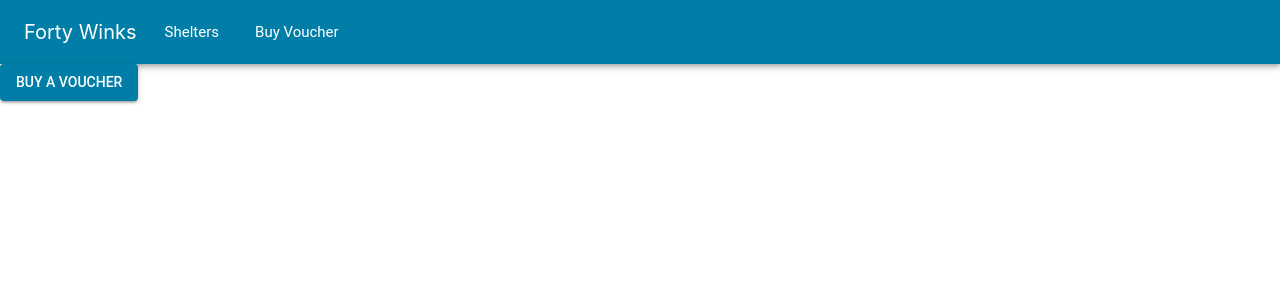
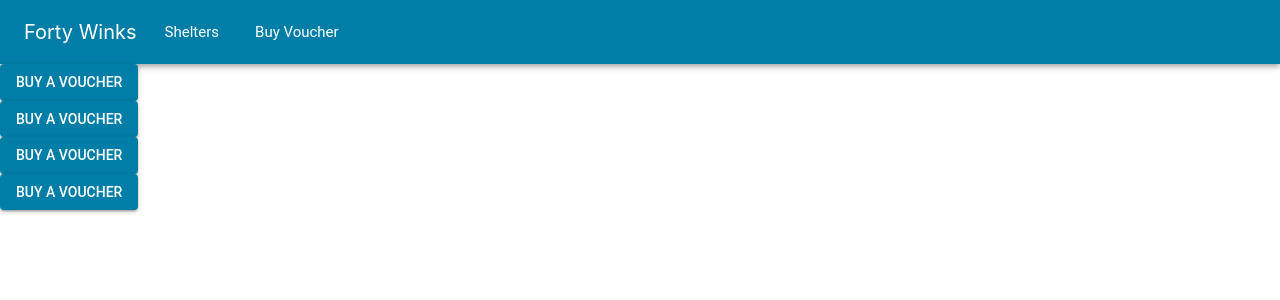
Before and after one commit to simon-norman/ui-forty-winks, a React (Create React App) app: page /vouchers in a window 1280 px wide. Shown: the top 300 px of the page. Built offline with nearby package versions, Linux system fonts and the light colour scheme; no server answers.

Commit message:
Added multiple vouchers to buy voucher page

```diff
--- a/src/voucherPurchase/PurchaseForm.js
+++ b/src/voucherPurchase/PurchaseForm.js
@@ -1,10 +1,16 @@
 import React, { Component } from 'react';
-import Button from '@material-ui/core/Button';
+import VoucherOption from './VoucherOption';
 import loadExternalScript from '../helpers/loadExternalScript';
 
 class PurchaseForm extends Component {
   constructor(props) {
     super(props)
+    this.state = { voucherOptions: [
+      { price: 5, sku: 'sku_Eul0QEAUYQniqw' },
+      { price: 10, sku: 'sku_Eul0tfvCOYfGpF' },
+      { price: 20, sku: 'sku_EtzFqxkV4F82q3' },
+      { price: 30, sku: 'sku_Eul0TdI1c3aak2' }
+    ]}
     loadExternalScript('https://js.stripe.com/v3', this.createStripe)
   }
 
@@ -12,9 +18,9 @@ class PurchaseForm extends Component {
     this.setState({ stripe: window.Stripe('pk_test_wOHb0w02Yjdjkij8NCAVAAU400Zmwk3pSa') })
   }
 
-  buyVoucher = () => {
+  buyVoucher = (sku) => {
     this.state.stripe.redirectToCheckout({
-      items: [{sku: 'sku_EtzFqxkV4F82q3', quantity: 1}],
+      items: [{sku: sku, quantity: 1}],
       successUrl: 'http://localhost:3000/thank-you',
       cancelUrl: 'https://TOBEADDED.COM',
     })
@@ -28,10 +34,12 @@ class PurchaseForm extends Component {
   render() {
     return (
       <div>
-        <Button onClick={this.buyVoucher} className="buy-voucher" variant="contained" color="primary">
-            Buy a voucher
-        </Button>
-      </div>
+        {
+          this.state.voucherOptions.map((voucherOption, i) => {
+            return <VoucherOption key={i} voucherOption={voucherOption} buyVoucher={this.buyVoucher}/>
+          })
+        }
+    </div>
     )
   }
 }
--- /dev/null
+++ b/src/voucherPurchase/VoucherOption.js
@@ -0,0 +1,20 @@
+import React, { Component } from 'react';
+import Button from '@material-ui/core/Button';
+
+class VoucherOption extends Component {
+  buyVoucher = () => {
+    this.props.buyVoucher(this.props.voucherOption.sku)
+  }
+
+  render() {
+    return (
+      <div className='voucher-option'>
+        <Button onClick={this.buyVoucher} className="buy-voucher" variant="contained" color="primary">
+            Buy a voucher
+        </Button>
+      </div>
+    )
+  }
+}
+
+export default VoucherOption;
```
Also changed, not shown: 1 other file (tests, documents, lock files or other folders).
